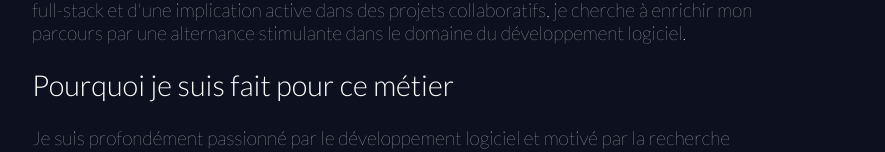
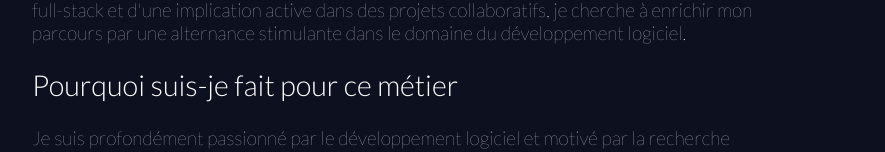
Before and after one commit to JOGZ24/my_new_portfolio, a SvelteKit app: page / in a window 1280 px wide. Shown: the part 630-782 px from the top of the page, without its empty margins (192-1077 px from the left). Built offline with nearby package versions, Linux system fonts and the light colour scheme.

Commit message:
fix faute

```diff
--- a/src/routes/+page.svelte
+++ b/src/routes/+page.svelte
@@ -100,7 +100,7 @@
         </p>
     </div>
     <div class="main-content__exist">
-        <h2>Pourquoi je suis fait pour ce métier</h2>
+        <h2>Pourquoi suis-je fait pour ce métier</h2>
         <p>
             Je suis profondément passionné par le développement logiciel et
             motivé par la recherche constante de solutions innovantes. Doté d'un
```
